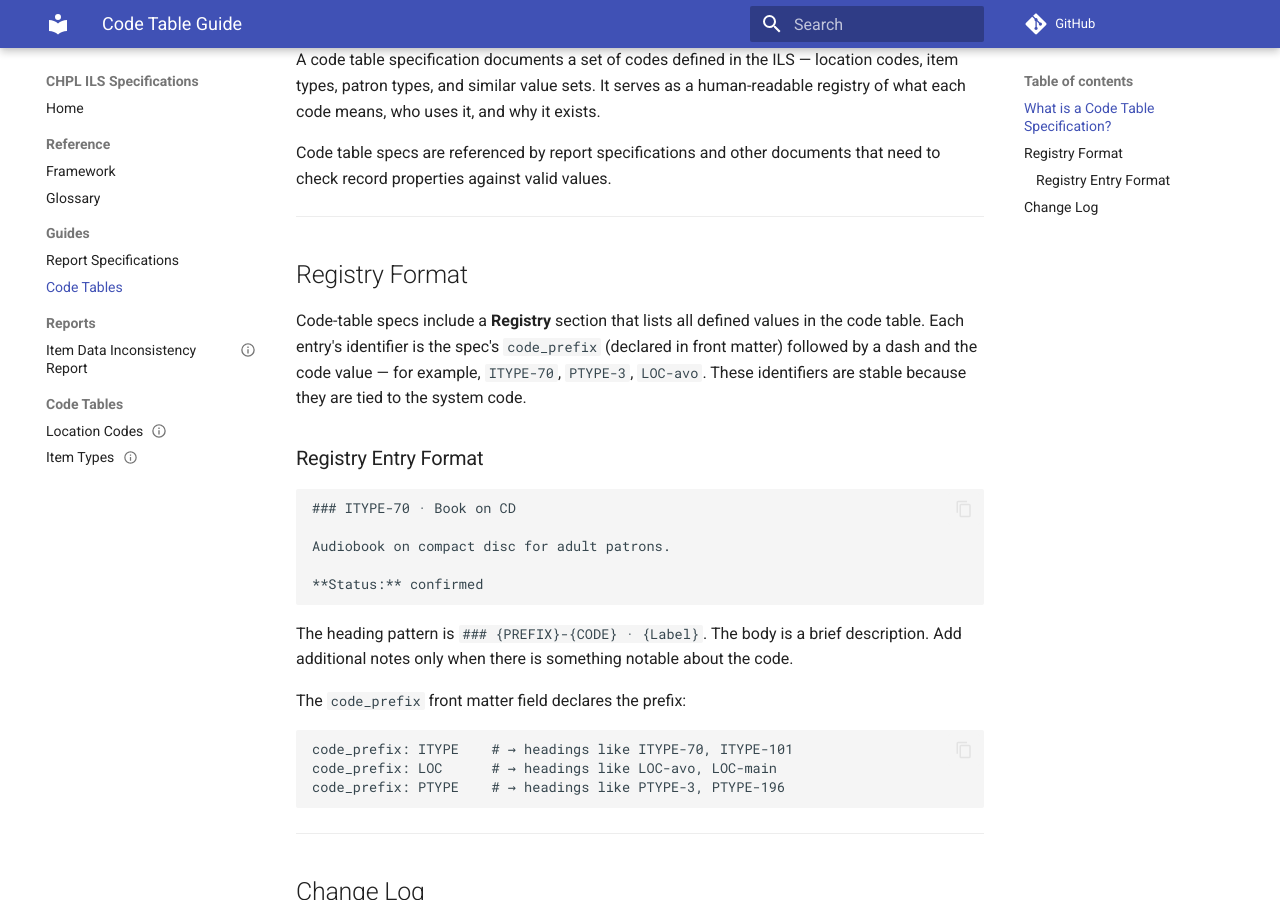
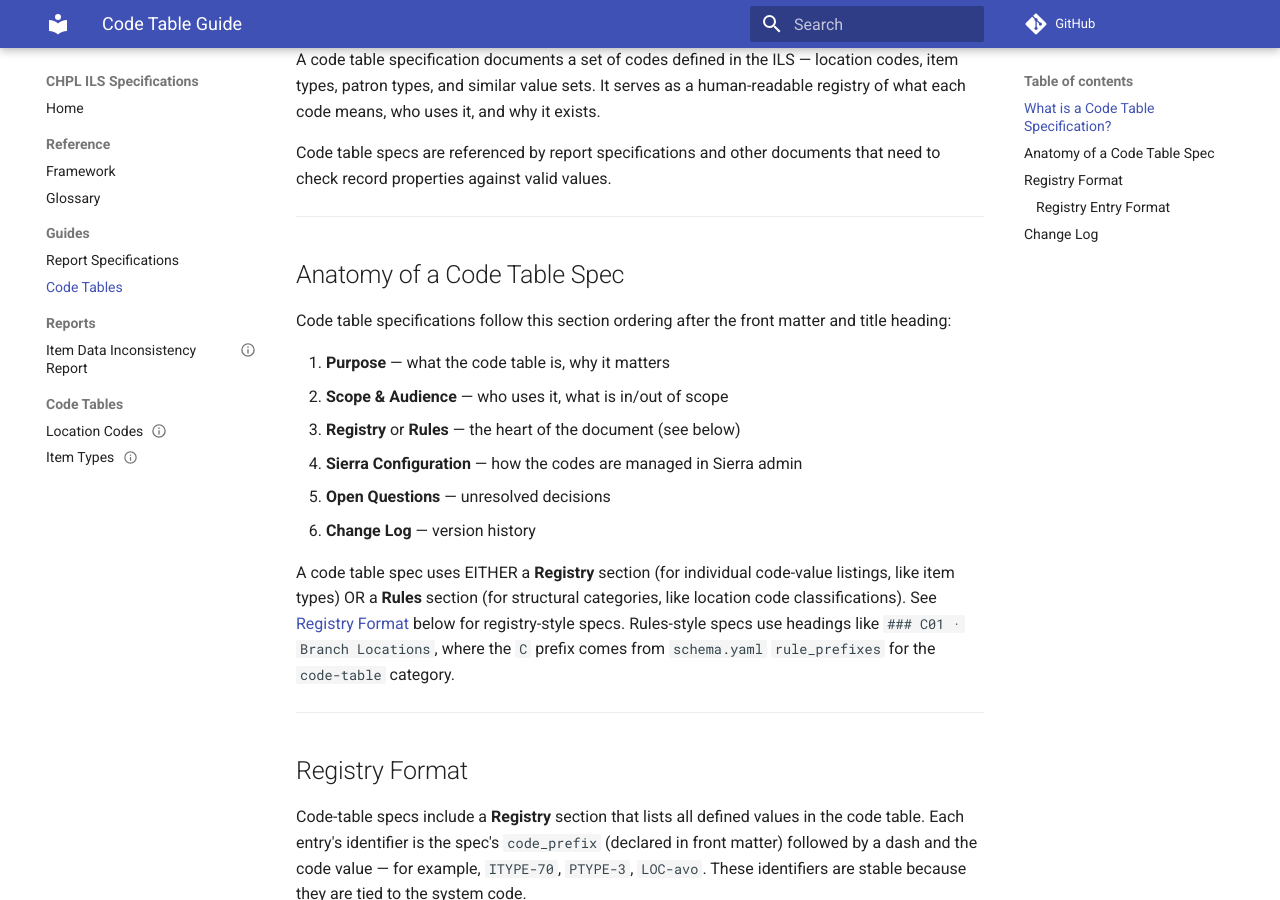
Before and after one commit to cincinnatilibrary/ils-specs, an MkDocs documentation site: the page built from specs/guides/code-table-guide.md, in a window 1280 px wide and 900 px high, scrolled down 326 px. Built offline with MkDocs 1.6.1 and Material for MkDocs 9.7.7, drawn with Linux system fonts in a browser that asks for light colours; comment, search, counter and statistics services are not loaded.

Commit message:
docs(guides): add section ordering to code-table guide
Codifies the required section order for code table specs (Purpose,
Scope & Audience, Registry/Rules, Sierra Configuration, Open Questions,
Change Log) as prerequisite for the structure audit.

Co-Authored-By: Claude Opus 4.6 (1M context) <noreply@anthropic.com>

```diff
--- a/specs/guides/code-table-guide.md
+++ b/specs/guides/code-table-guide.md
@@ -20,6 +20,28 @@ and why it exists.
 
 Code table specs are referenced by report specifications and other
 documents that need to check record properties against valid values.
+
+______________________________________________________________________
+
+## Anatomy of a Code Table Spec
+
+Code table specifications follow this section ordering after the
+front matter and title heading:
+
+1. **Purpose** — what the code table is, why it matters
+2. **Scope & Audience** — who uses it, what is in/out of scope
+3. **Registry** or **Rules** — the heart of the document (see below)
+4. **Sierra Configuration** — how the codes are managed in Sierra admin
+5. **Open Questions** — unresolved decisions
+6. **Change Log** — version history
+
+A code table spec uses EITHER a **Registry** section (for individual
+code-value listings, like item types) OR a **Rules** section (for
+structural categories, like location code classifications). See
+[Registry Format](#registry-format) below for registry-style specs.
+Rules-style specs use headings like `### C01 · Branch Locations`, where
+the `C` prefix comes from `schema.yaml` `rule_prefixes` for the
+`code-table` category.
 
 ______________________________________________________________________
 
```
